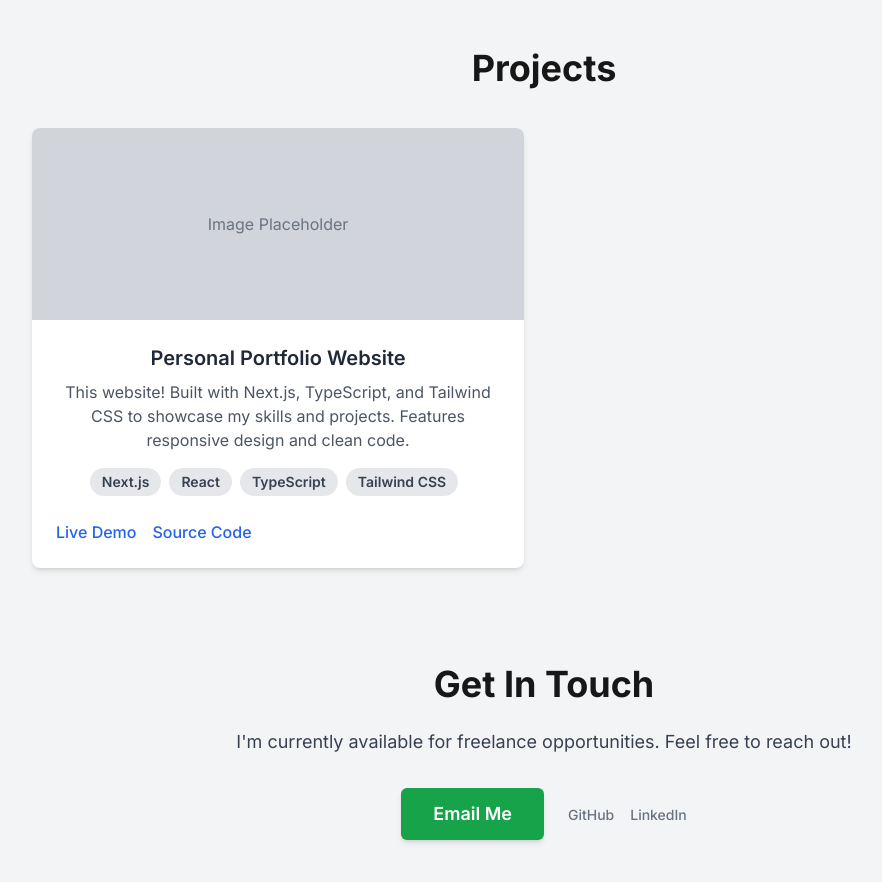
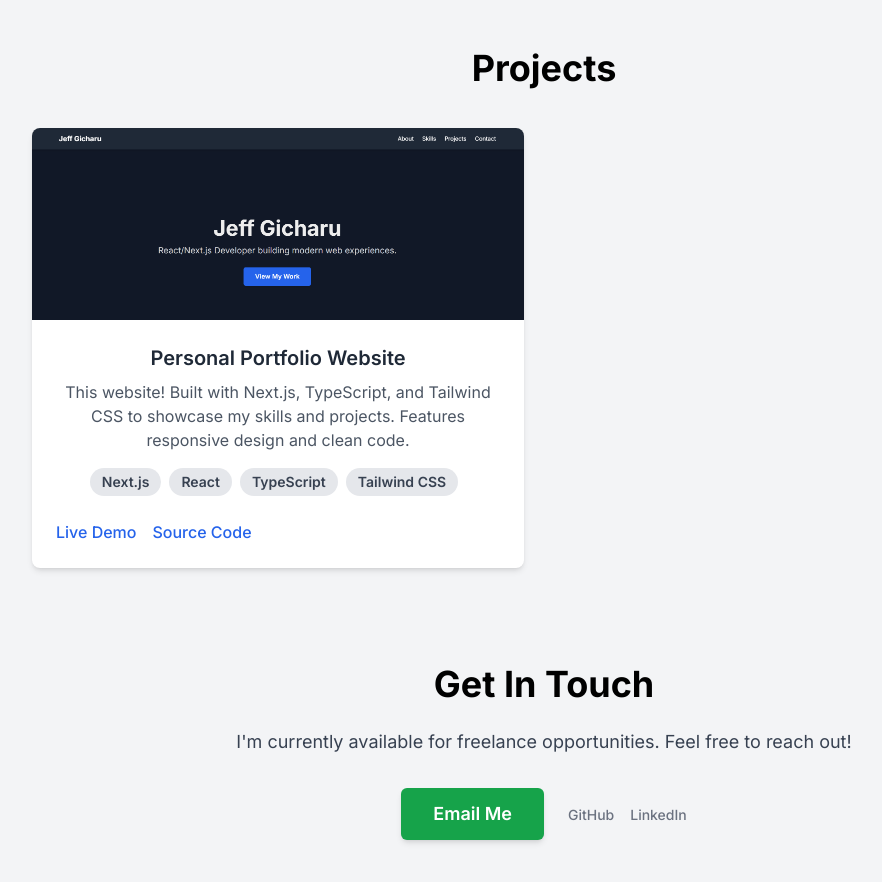
Before and after one commit to jeffgicharu/jeff-gicharu-portfolio, a Next.js app: page / in a window 1280 px wide. Shown: the part 1580-2462 px from the top of the page, without its empty margins (96-978 px from the left). Built offline with nearby package versions, Linux system fonts and the light colour scheme.

Commit message:
feat: Display project image using next/image

```diff
--- a/src/app/globals.css
+++ b/src/app/globals.css
@@ -2,9 +2,8 @@
 @tailwind components;
 @tailwind utilities;
 
-:root {
-  --background: #ffffff;
-  --foreground: #171717;
+html {
+  scroll-behavior: smooth; /* Add this line */
 }
 
 @theme inline {
--- a/src/app/page.tsx
+++ b/src/app/page.tsx
@@ -1,7 +1,7 @@
 // src/app/page.tsx
 
-import Link from 'next/link'; // Keep Link import
-import Image from 'next/image'; // Keep Image import
+import Link from 'next/link';
+import Image from 'next/image'; // Ensure Image is imported
 
 export default function Home() {
   // Define skills array
@@ -18,9 +18,10 @@ export default function Home() {
     {
       title: "Personal Portfolio Website",
       description: "This website! Built with Next.js, TypeScript, and Tailwind CSS to showcase my skills and projects. Features responsive design and clean code.",
-      imageUrl: "/images/portfolio-screenshot.png", // Placeholder image path
-      liveUrl: "#", // Link to itself (or deployed URL later)
-      repoUrl: "https://github.com/jeffgicharu/jeff-gicharu-portfolio", // Using your username and project name
+      // *** Ensure this path matches the image you create in public/images/ ***
+      imageUrl: "/images/portfolio-screenshot.png",
+      liveUrl: "#",
+      repoUrl: "https://github.com/jeffgicharu/jeff-gicharu-portfolio",
       tags: ["Next.js", "React", "TypeScript", "Tailwind CSS"]
     },
     // Add Project 2 (Data Dashboard) here later
@@ -29,8 +30,7 @@ export default function Home() {
   // Define contact info
   const contactEmail = "jkaharu2970@gmail.com";
   const githubUrl = "https://github.com/jeffgicharu";
-  // *** UPDATED LinkedIn URL ***
-  const linkedinUrl = "https://www.linkedin.com/in/jeff-gicharu-0924a4217/"; // Your actual LinkedIn URL
+  const linkedinUrl = "https://www.linkedin.com/in/jeff-gicharu-0924a4217/";
 
   return (
     // Main container
@@ -54,11 +54,11 @@ export default function Home() {
 
       {/* About Me Section */}
       <section id="about" className="w-full max-w-4xl text-center mb-16 md:mb-24">
-        <h2 className="text-3xl md:text-4xl font-bold mb-6">
+         <h2 className="text-3xl md:text-4xl font-bold mb-6">
           About Me
         </h2>
         <div className="text-base md:text-lg text-gray-700 dark:text-gray-300 space-y-4 leading-relaxed">
-          <p>
+           <p>
             Hello! I'm Jeff Gicharu, a passionate web developer from Kenya, specializing in building modern, responsive web applications with React and Next.js.
           </p>
           <p>
@@ -99,10 +99,19 @@ export default function Home() {
         <div className="grid grid-cols-1 md:grid-cols-2 gap-8 md:gap-10">
           {projects.map((project) => (
             <div key={project.title} className="bg-white dark:bg-gray-800 rounded-lg shadow-md overflow-hidden flex flex-col">
-              <div className="w-full h-48 bg-gray-300 dark:bg-gray-700 flex items-center justify-center">
-                 <span className="text-gray-500 dark:text-gray-400">Image Placeholder</span>
-                 {/* <Image src={project.imageUrl} alt={`${project.title} screenshot`} width={500} height={300} className="object-cover w-full h-full" /> */}
+              {/* *** UPDATED: Use Next/Image *** */}
+              <div className="relative w-full h-48"> {/* Added relative positioning */}
+                 <Image
+                   src={project.imageUrl}
+                   alt={`${project.title} screenshot`}
+                   layout="fill" // Makes image fill the container
+                   objectFit="cover" // Scales image nicely, may crop
+                   // Optional: Add placeholder blur if needed later
+                   // placeholder="blur"
+                   // blurDataURL="data:..."
+                 />
               </div>
+              {/* Project Content */}
               <div className="p-6 flex flex-col flex-grow">
                 <h3 className="text-xl font-semibold mb-2 text-gray-800 dark:text-white">{project.title}</h3>
                 <p className="text-gray-600 dark:text-gray-400 mb-4 flex-grow">{project.description}</p>
@@ -128,7 +137,7 @@ export default function Home() {
       </section>
 
       {/* Contact Section */}
-      <section id="contact" className="w-full max-w-4xl text-center pb-16 md:pb-24"> {/* Added padding-bottom */}
+      <section id="contact" className="w-full max-w-4xl text-center pb-16 md:pb-24">
          <h2 className="text-3xl md:text-4xl font-bold mb-6">
           Get In Touch
         </h2>
@@ -136,23 +145,18 @@ export default function Home() {
           I'm currently available for freelance opportunities. Feel free to reach out!
         </p>
         <div className="flex flex-col md:flex-row justify-center items-center space-y-4 md:space-y-0 md:space-x-6">
-          {/* Email Link */}
           <a
             href={`mailto:${contactEmail}`}
             className="inline-block bg-green-600 text-white text-lg font-semibold py-3 px-8 rounded-md shadow-md hover:bg-green-700 focus:outline-none focus:ring-2 focus:ring-green-500 focus:ring-opacity-50 transition-colors duration-200"
           >
             Email Me
           </a>
-           {/* Social Links */}
            <div className="flex space-x-4">
              <a href={githubUrl} target="_blank" rel="noopener noreferrer" className="text-gray-500 hover:text-gray-700 dark:hover:text-gray-300 transition-colors duration-200">
-               {/* Replace with GitHub Icon later */}
                <span className="text-sm font-medium">GitHub</span>
              </a>
-             {/* Conditionally render LinkedIn link */}
              {linkedinUrl.startsWith('https://') && (
                 <a href={linkedinUrl} target="_blank" rel="noopener noreferrer" className="text-gray-500 hover:text-gray-700 dark:hover:text-gray-300 transition-colors duration-200">
-                  {/* Replace with LinkedIn Icon later */}
                   <span className="text-sm font-medium">LinkedIn</span>
                 </a>
              )}
```
Also changed, not shown: public/images/portfolio-screenshot.png (added).
